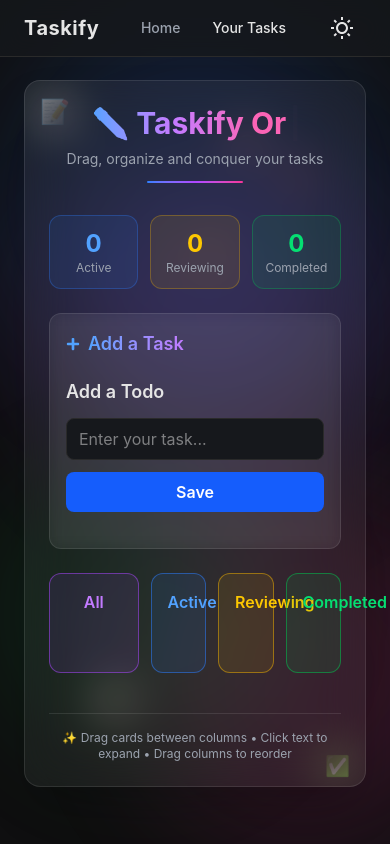
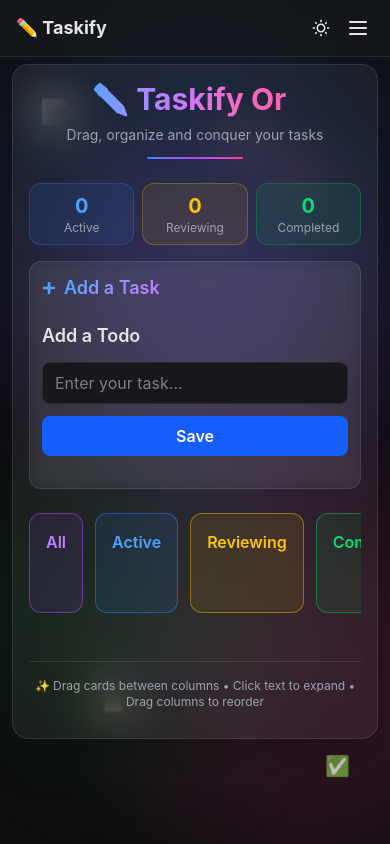
Before and after one commit to iasharsh/todo-list-app, a React (Vite) app: page /tasks in a window 390 px wide. Built offline with nearby package versions, Linux system fonts and the light colour scheme.

Commit message:
responsiveness

```diff
--- a/src/components/DraggableColumn.jsx
+++ b/src/components/DraggableColumn.jsx
@@ -30,8 +30,8 @@
     transform: CSS.Transform.toString(transform),
     transition,
     opacity: isDragging ? 0.4 : 1,
-    flex: 1,       // ← takes equal space like All column
-    minWidth: 0,   // ← allows text truncation to work inside flex
+    flexShrink: 0,
+    width: "md:345px 200px",
   };
 
   const styles = columnStyles[id] || {
--- a/src/components/KanbanBoard.jsx
+++ b/src/components/KanbanBoard.jsx
@@ -60,11 +60,16 @@
       }}
     >
       {/* single flex — all 4 columns here, no nesting */}
-      <div className="flex gap-3 mt-6 items-start w-full">
+      <div
+        className="flex gap-3 mt-6 items-start overflow-x-auto pb-2"
+        style={{ scrollbarWidth: "none", msOverflowStyle: "none" }}
+      >
 
         {/* Fixed All column */}
-        <div className="flex-1 min-w-0 p-4 rounded-xl border transition hover:shadow-lg
-          hover:shadow-purple-500/20 min-h-[100px] bg-purple-500/10 border-purple-500/50">
+        <div style={{ width: "md:345px 200px", flexShrink: 0 }}
+          className="p-4 rounded-xl border transition hover:shadow-lg
+  hover:shadow-purple-500/20 min-h-[100px] bg-purple-500/10 border-purple-500/50">
+
           <h2 className="font-semibold mb-3 text-center text-purple-400">All</h2>
           {todos.map(item => (
             <div
--- a/src/components/Navbar.jsx
+++ b/src/components/Navbar.jsx
@@ -1,66 +1,86 @@
-import React from 'react'
-import { RiMoonLine } from "react-icons/ri";
-import { RiSunLine } from "react-icons/ri";
-import { Link, useLocation } from "react-router-dom";
+import { useState } from "react";
+import { useNavigate, useLocation } from "react-router-dom";
+import { RiSunLine, RiMoonLine } from "react-icons/ri";
 
 const Navbar = ({ theme, toggleTheme }) => {
-  const location = useLocation(); // ✅ to detect current page
+  const [menuOpen, setMenuOpen] = useState(false);
+  const navigate = useNavigate();
+  const location = useLocation();
+
+  const navLinks = [
+    { label: "Home", path: "/" },
+    { label: "Your Tasks", path: "/tasks" },
+  ];
 
   return (
-    <nav className="flex justify-between items-center
-bg-(--card)/80 backdrop-blur-md border-b border-[var(--border)] text-[var(--text)]
-px-6 py-3 fixed top-0 left-0 right-0 z-50">
+    <nav className="fixed top-0 left-0 right-0 z-50 flex items-center justify-between
+      px-4 md:px-8 py-3 md:py-4 bg-[var(--card)]/80 backdrop-blur-md border-b border-[var(--border)]">
 
       {/* Logo */}
-      <div className="logo">
-        <Link
-          to="/"
-          className="font-bold text-xl tracking-wide cursor-pointer"
-        >
-          Taskify
-        </Link>
+      <div className="text-lg md:text-xl font-bold cursor-pointer" onClick={() => navigate("/")}>
+        ✏️ Taskify
       </div>
 
-      {/* Menu */}
-      <ul className="flex gap-8 items-center text-sm font-medium">
+      {/* Desktop links */}
+      <div className="hidden md:flex items-center gap-6 text-sm">
+        {navLinks.map(link => (
+          <button
+            key={link.path}
+            onClick={() => navigate(link.path)}
+            className={`hover:text-blue-400 transition cursor-pointer
+              ${location.pathname === link.path ? "text-blue-400 font-semibold" : "text-[var(--muted)]"}`}
+          >
+            {link.label}
+          </button>
+        ))}
+        <button onClick={toggleTheme} className="cursor-pointer text-lg">
+          {theme === "dark" ? <RiSunLine /> : <RiMoonLine />}
+        </button>
+      </div>
 
-        <li>
-          <Link
-            to="/"
-            className={`transition-all duration-200 ${
-              location.pathname === "/"
-                ? "text-[var(--text)]"
-                : "text-[var(--muted)] hover:text-[var(--text)]"
-            }`}
-          >
-            Home
-          </Link>
-        </li>
+      {/* Mobile right side — theme + hamburger */}
+      <div className="flex md:hidden items-center gap-3">
+        <button onClick={toggleTheme} className="cursor-pointer text-lg">
+          {theme === "dark" ? <RiSunLine /> : <RiMoonLine />}
+        </button>
+        <button
+          onClick={() => setMenuOpen(prev => !prev)}
+          className="cursor-pointer text-[var(--text)] p-1"
+        >
+          {menuOpen ? (
+            <svg xmlns="http://www.w3.org/2000/svg" className="h-6 w-6" fill="none" viewBox="0 0 24 24" stroke="currentColor">
+              <path strokeLinecap="round" strokeLinejoin="round" strokeWidth={2} d="M6 18L18 6M6 6l12 12" />
+            </svg>
+          ) : (
+            <svg xmlns="http://www.w3.org/2000/svg" className="h-6 w-6" fill="none" viewBox="0 0 24 24" stroke="currentColor">
+              <path strokeLinecap="round" strokeLinejoin="round" strokeWidth={2} d="M4 6h16M4 12h16M4 18h16" />
+            </svg>
+          )}
+        </button>
+      </div>
 
-        <li>
-          <Link
-            to="/tasks"
-            className={`transition-all duration-200 ${
-              location.pathname === "/tasks"
-                ? "text-[var(--text)]"
-                : "text-[var(--muted)] hover:text-[var(--text)]"
-            }`}
-          >
-            Your Tasks
-          </Link>
-        </li>
+      {/* Mobile dropdown menu */}
+      {menuOpen && (
+        <div className="absolute top-full left-0 right-0 md:hidden
+          bg-[var(--card)]/95 backdrop-blur-md border-b border-[var(--border)]
+          flex flex-col py-3 px-4 gap-1 shadow-lg">
+          {navLinks.map(link => (
+            <button
+              key={link.path}
+              onClick={() => { navigate(link.path); setMenuOpen(false); }}
+              className={`text-left py-2 px-3 rounded-lg transition cursor-pointer text-sm
+                ${location.pathname === link.path
+                  ? "text-blue-400 font-semibold bg-blue-500/10"
+                  : "text-[var(--muted)] hover:text-[var(--text)] hover:bg-white/5"}`}
+            >
+              {link.label}
+            </button>
+          ))}
+        </div>
+      )}
 
-        {/* THEME TOGGLE */}
-        <li
-          onClick={toggleTheme}
-          className="cursor-pointer rounded-full px-3 py-1 text-2xl transition flex items-center gap-2 text-[var(--text)] hover:opacity-80"
-        >
-          {theme === "dark" ? <RiSunLine /> : <RiMoonLine />}
-        </li>
-
-      </ul>
     </nav>
-  )
-}
+  );
+};
 
 export default Navbar;
--- a/src/components/TasksPage.jsx
+++ b/src/components/TasksPage.jsx
@@ -12,7 +12,7 @@
   todo, handleChange, handleAdd, handleKeyDown
 }) => {
   return (
-    <div className="relative min-h-screen pt-20 px-6 bg-[var(--bg)] text-[var(--text)] overflow-hidden">
+    <div className="relative min-h-screen pt-16 md:pt-20 px-3 md:px-6 bg-[var(--bg)] text-[var(--text)] overflow-hidden">
 
       {/* Animated background blobs */}
       <div className="absolute top-0 left-0 w-[400px] h-[400px] bg-blue-500/20 blur-3xl rounded-full pointer-events-none animate-pulse"></div>
@@ -31,13 +31,11 @@
       </div>
 
       {/* Glassmorphism main card */}
-      <div className="relative z-10 container mx-auto rounded-2xl p-6 min-h-[80vh]
-      border border-white/10
-      bg-white/5 backdrop-blur-xl
-      shadow-2xl shadow-black/30">
+      <div className="relative z-10 container mx-auto rounded-2xl p-4 md:p-6 min-h-[80vh]
+    border border-white/10 bg-white/5 backdrop-blur-xl shadow-2xl shadow-black/30">
 
         {/* Styled header */}
-        <div className="text-center mb-8">
+        <div className="text-center mb-6 md:mb-8">
           <h1 className="text-3xl md:text-4xl font-bold">
 
             <span className="bg-gradient-to-r from-blue-400 via-purple-400 to-pink-400 bg-clip-text text-transparent">
@@ -65,21 +63,21 @@
         </div>
 
         {/* Stats bar */}
-        <div className="grid grid-cols-3 gap-3 mb-6">
-          <div className="text-center p-3 rounded-xl bg-blue-500/10 border border-blue-500/30">
-            <p className="text-2xl font-bold text-blue-400">
+        <div className="grid grid-cols-3 gap-2 md:gap-3 mb-4 md:mb-6">
+          <div className="text-center p-2 md:p-3 rounded-xl bg-blue-500/10 border border-blue-500/30">
+            <p className="text-xl md:text-2xl font-bold text-blue-400">
               {todos.filter(t => t.status === "active").length}
             </p>
             <p className="text-xs text-[var(--muted)]">Active</p>
           </div>
-          <div className="text-center p-3 rounded-xl bg-yellow-500/10 border border-yellow-500/30">
-            <p className="text-2xl font-bold text-yellow-400">
+          <div className="text-center p-2 md:p-3 rounded-xl bg-yellow-500/10 border border-yellow-500/30">
+            <p className="text-xl md:text-2xl font-bold text-yellow-400">
               {todos.filter(t => t.status === "review").length}
             </p>
             <p className="text-xs text-[var(--muted)]">Reviewing</p>
           </div>
-          <div className="text-center p-3 rounded-xl bg-green-500/10 border border-green-500/30">
-            <p className="text-2xl font-bold text-green-400">
+          <div className="text-center p-2 md:p-3 rounded-xl bg-green-500/10 border border-green-500/30">
+            <p className="text-xl md:text-2xl font-bold text-green-400">
               {todos.filter(t => t.status === "completed").length}
             </p>
             <p className="text-xs text-[var(--muted)]">Completed</p>
@@ -87,7 +85,7 @@
         </div>
 
         {/* Add todo — glassmorphism styled */}
-        <div className="mb-6 p-4 rounded-xl border border-white/10 bg-white/5 backdrop-blur-sm">
+        <div className="mb-4 md:mb-6 p-3 md:p-4 rounded-xl border border-white/10 bg-white/5 backdrop-blur-sm">
           <h2
             onClick={() => document.getElementById('todo-input')?.focus()}
             className="flex items-center gap-2 text-lg font-semibold mb-3"
```
Also changed, not shown: src/components/HomePage.jsx (+16 -13 lines).
